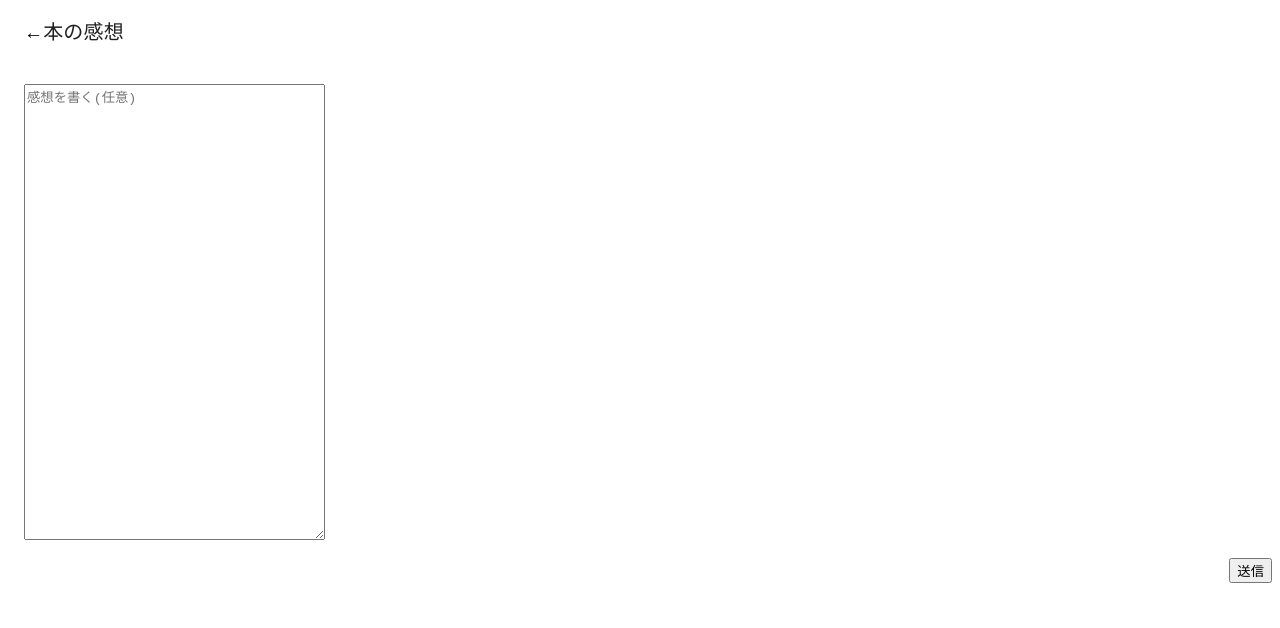
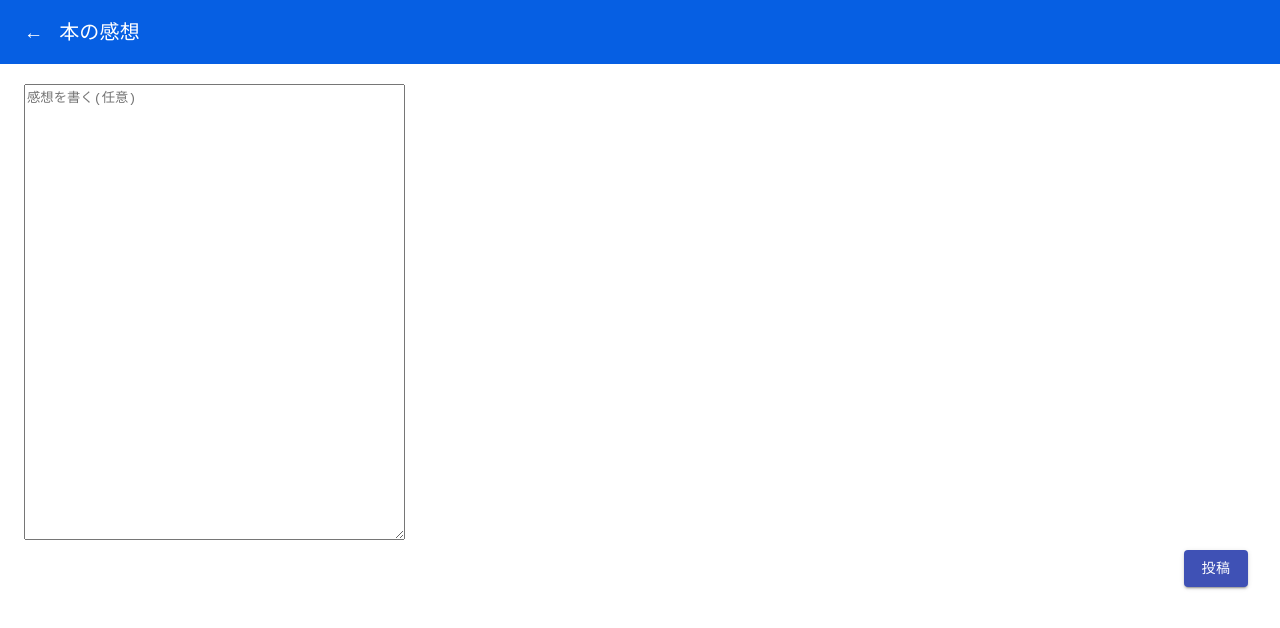
Before and after one commit to taro1025/B-, a React (Create React App) app in the folder front/b-plus-app/: page /book/0123456789 in a window 1280 px wide. Both pictures are taken after a click on the button "読んだ本に登録". Shown: the top 628 px of the page. Built offline with nearby package versions, Linux system fonts and the light colour scheme; no server answers.

Commit message:
Dialogから本の登録ができるようにした

```diff
--- a/front/b-plus-app/src/components/DonutButton.tsx
+++ b/front/b-plus-app/src/components/DonutButton.tsx
@@ -1,6 +1,5 @@
 import styled from "styled-components"
 import { registerWantToBook } from "../apis/registerWantToBook"
-import { registerReadBook } from "../apis/registerReadBook"
 import { useContext } from 'react'
 import { User } from "../App"
 import { useState } from "react"
@@ -42,13 +41,7 @@ export const DonutButton = (props: { isbn: string }) => {
     }
   }
 
-  const handleReadBook = () => {
-    if (context.user) {
-      registerReadBook(props.isbn, context.user.id)
-    } else {
-      console.log("ログインが必要")
-    }
-  }
+
 
   const [isReadBookDialog, setReadBookDialog] = useState(false)
   const [isFavoriteDialog, setFavoriteDialog] = useState(false)
--- a/front/b-plus-app/src/components/register/RegisterReadBook.tsx
+++ b/front/b-plus-app/src/components/register/RegisterReadBook.tsx
@@ -1,7 +1,13 @@
 import { useState } from "react"
 import { DialogContent, Dialog, DialogTitle, DialogActions } from '@material-ui/core';
 import TextareaAutosize from '@material-ui/core/TextareaAutosize';
+import Button from '@material-ui/core/Button';
 import styled from "styled-components"
+import { useContext } from 'react'
+import { User } from "../../App"
+import { Isbn } from "../../containers/DetailBook"
+import { registerReadBook } from "../../apis/registerReadBook"
+
 
 const OverWrapper = styled.div`
   position: fixed;
@@ -20,6 +26,13 @@ const CloseButton = styled.button`
   outline: none;
   padding: 0;
   appearance: none;
+  margin-right: 1rem;
+  color: white;
+`
+
+const DialogTitleColored = styled(DialogTitle)`
+  color: white;
+  background-color: #065fe3;
 `
 
 export const RegisterReadBook = (
@@ -28,6 +41,18 @@ export const RegisterReadBook = (
     isReadBookDialog: true
   }
 ) => {
+
+  const contextUser: any = useContext(User)
+  const contextIsbn: any = useContext(Isbn)
+
+  const handleReadBook = () => {
+    if (contextUser.user) {
+      registerReadBook(contextIsbn.isbn, contextUser.user.id)
+    } else {
+      console.log("ログインが必要")
+    }
+  }
+
   const setDialog = props.setReadBookDialog
   const isOpen = props.isReadBookDialog
 
@@ -44,32 +69,31 @@ export const RegisterReadBook = (
     >
 
 
-      <DialogTitle>
+      <DialogTitleColored>
         <CloseButton onClick={() => handleCloseDialog()}>←</CloseButton>本の感想
-      </DialogTitle>
+      </DialogTitleColored>
       <form>
         <DialogContent>
 
           <TextareaAutosize
             aria-label="minimum height"
             rowsMin={30}
-            cols={35}
+            cols={45}
             placeholder="感想を書く(任意)"
             value={text}
             onChange={e => setText(e.target.value)}
           />
+          <DialogActions>
+
+            <Button
+              variant="contained"
+              color="primary"
+              onClick={() => handleReadBook()}
+            >投稿</Button>
+
+          </DialogActions>
         </DialogContent>
-        <DialogActions>
 
-
-          <button>
-            送信
-           </button>
-
-
-
-
-        </DialogActions>
       </form>
 
     </Dialog>
--- a/front/b-plus-app/src/containers/DetailBook.tsx
+++ b/front/b-plus-app/src/containers/DetailBook.tsx
@@ -1,3 +1,4 @@
+import React from "react"
 import { bookStateProps } from "../interfaces"
 import { useParams } from 'react-router-dom'
 import packagelock from "../package-lock.jpeg"
@@ -15,6 +16,7 @@ const ImageWrapper = styled.div`
 const Image = styled.img`
 
 `
+export const Isbn = React.createContext({})
 
 export const DetailBook = (props: bookStateProps) => {
   const params = useParams<{ id: string }>()
@@ -26,7 +28,10 @@ export const DetailBook = (props: bookStateProps) => {
       <div>
         <h2>プロテスタンティズムの倫理と資本主義の精神</h2>
       </div>
-      <DonutButton isbn={params.id}></DonutButton>
+      <Isbn.Provider value={params.id}>
+        <DonutButton isbn={params.id}></DonutButton>
+      </Isbn.Provider>
+
     </div>
 
   )
```
